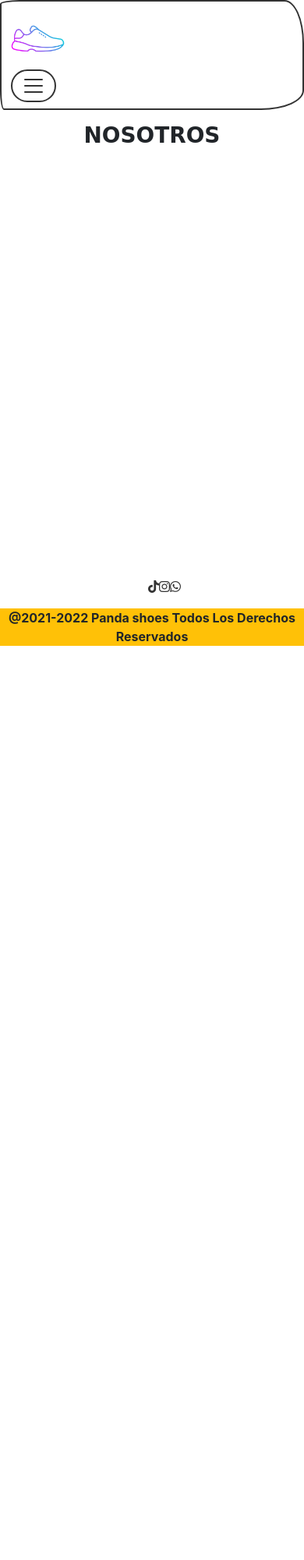
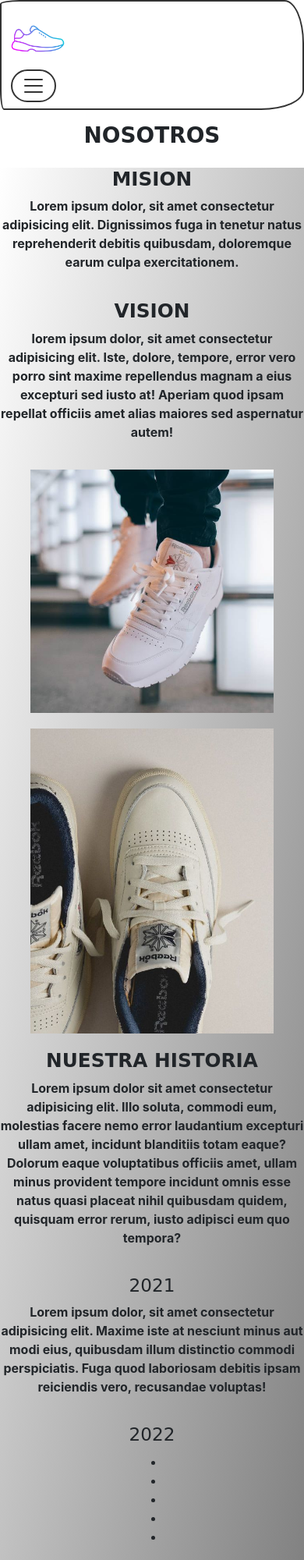
Before and after one commit to davidfragoza/Pandashoes, a plain HTML site: page pages/nosotros.html in a window 390 px wide. Shown: the top 2000 px of the page at 78% size. Before the commit the page ends 844 px from the top, so only its background shows below. Drawn offline with nearby package versions, Linux system fonts and the light colour scheme; a web font is replaced by a local one.

Commit message:
imagen elim index bg color footer catalogo y pages nosotros html y css

```diff
--- a/css/style.css
+++ b/css/style.css
@@ -4,7 +4,7 @@
     box-sizing: border-box;
 }
 
-body{
+body {
     display: flex;
     flex-direction: column;
     min-height: 100vh;
@@ -18,7 +18,7 @@ div a img {
     max-height: 39rem;
 }
 
-.imagenIndex{
+.imagenIndex {
     width: 60%;
 }
 
@@ -74,6 +74,80 @@ footer {
     border-bottom: solid;
 }
 
+.grilla {
+    background: linear-gradient(to top left, grey, white);
+    display: grid;
+    grid-template-columns: repeat(3, 1fr);
+    grid-template-rows: 1fr 350px 150px;
+    gap: 20px;
+    padding-bottom: 45px;
+
+}
+
+.cont {
+    display: flex;
+    justify-content: center;
+    flex-direction: column;
+    align-items: center;
+    grid-column: 1;
+    grid-row: 1;
+}
+
+.cont2 {
+    display: flex;
+    justify-content: center;
+    flex-direction: column;
+    align-items: center;
+    grid-column: 3;
+    grid-row: 1;
+}
+
+.img2 {
+    display: flex;
+    justify-content: center;
+    grid-column: 2;
+    grid-row: 1;
+}
+
+.img2 img {
+    width: 80%;
+}
+
+.img3 {
+    display: flex;
+    justify-content: center;
+    grid-column: 3;
+    grid-row: 2;
+}
+
+.cont3 {
+    display: flex;
+    flex-direction: column;
+    justify-content: center;
+    align-items: center;
+    grid-column: 1 / 3;
+}
+
+.cont4 {
+    display: flex;
+    flex-direction: column;
+
+    align-items: center;
+    grid-column: 1;
+    grid-row: 3;
+}
+
+.cont5 {
+    display: flex;
+    flex-direction: column;
+    align-items: center;
+    grid-column: 2;
+    grid-row: 3;
+}
+
+.cont5 div ul li {
+    list-style-type: disc
+}
 
 @media screen and (max-width: 1023px) {
     .caja {
@@ -85,6 +159,76 @@ footer {
     .caja div img {
         width: 80%;
         padding-bottom: 20px;
+    }
+
+    .grilla {
+        background: linear-gradient(to top left, grey, white);
+        display: grid;
+        grid-template-columns: 1fr 1fr;
+        grid-template-rows: 1fr 350px 150px 150px;
+    }
+
+    .cont {
+        display: flex;
+        justify-content: center;
+        flex-direction: column;
+        align-items: center;
+        grid-column: 1;
+        grid-row: 1;
+    }
+
+    .cont2 {
+        display: flex;
+        justify-content: center;
+        flex-direction: column;
+        align-items: center;
+        grid-column: 2;
+        grid-row: 1;
+    }
+
+    .img2 {
+        display: flex;
+        justify-content: center;
+        grid-column: 2;
+        grid-row: 2;
+    }
+
+    .img2 img {
+        width: 80%;
+    }
+
+    .img3 {
+        display: flex;
+        justify-content: center;
+        grid-column: 1;
+        grid-row: 2;
+    }
+
+
+    .cont3 {
+        display: flex;
+        flex-direction: column;
+        justify-content: center;
+        align-items: center;
+        grid-column: 1 / 3;
+        grid-row: 3;
+    }
+
+    .cont4 {
+        display: flex;
+        flex-direction: column;
+        justify-content: end;
+        align-items: center;
+        grid-column: 1;
+        grid-row: 4;
+    }
+
+    .cont5 {
+        display: flex;
+        flex-direction: column;
+        align-items: center;
+        grid-column: 2;
+        grid-row: 4;
     }
 }
 
@@ -99,4 +243,13 @@ footer {
         width: 300px;
         padding-bottom: 25px;
     }
+
+    .grilla {
+        display: flex;
+        flex-direction: column;
+    }
+
+    .img3 img {
+        width: 80%;
+    }
 }
--- a/pages/nosotros.html
+++ b/pages/nosotros.html
@@ -60,7 +60,44 @@
         <h1 class="text-center py-3 wow animate__animated animate__jackInTheBox animate__delay-1s">
             <strong>NOSOTROS</strong>
         </h1>
+        <section class="grilla">
+            <div class="cont">
+                <h2><strong>MISION</strong></h2>
+                <p class="text-center">Lorem ipsum dolor, sit amet consectetur adipisicing elit. Dignissimos fuga in tenetur natus reprehenderit debitis quibusdam, doloremque earum culpa exercitationem.</p>
+            </div>
+            <div class="cont2">
+                <h2><strong>VISION</strong></h2>
+                <p class="text-center">lorem ipsum dolor, sit amet consectetur adipisicing elit. Iste, dolore, tempore, error vero porro sint maxime repellendus magnam a eius excepturi sed iusto at! Aperiam quod ipsam repellat officiis amet alias maiores sed aspernatur autem!</p>
+            </div>
+            <div class="img2">
+                <img src="../assets/img/tumblr_oqckue52ns1th3ynao1_640.jpg" alt="">
+            </div>
+            <div class="img3">
+                <img src="../assets/img/tumblr_a705f01bfabf6fbb6596f7deba178656_cf24cf9f_540.jpg" alt="">
 
+            </div>
+            <div class="cont3">
+                <h2><strong>NUESTRA HISTORIA</strong></h2>
+                <p class="text-center">Lorem ipsum dolor sit amet consectetur adipisicing elit. Illo soluta, commodi eum, molestias facere nemo error laudantium excepturi ullam amet, incidunt blanditiis totam eaque? Dolorum eaque voluptatibus officiis amet, ullam minus provident tempore incidunt omnis esse natus quasi placeat nihil quibusdam quidem, quisquam error rerum, iusto adipisci eum quo tempora?
+                </p>
+            </div>
+            <div class="cont4">
+                <h3>2021</h3>
+                <p class="text-center">Lorem ipsum dolor, sit amet consectetur adipisicing elit. Maxime iste at nesciunt minus aut modi eius, quibusdam illum distinctio commodi perspiciatis. Fuga quod laboriosam debitis ipsam reiciendis vero, recusandae voluptas!</p>
+            </div>
+            <div class="cont5">
+                <h3>2022</h3>
+                <div>
+                    <ul>
+                        <li></li>
+                        <li></li>
+                        <li></li>
+                        <li></li>
+                        <li></li>
+                    </ul>
+                </div>
+            </div>
+        </section>
     </main>
     <footer>
         <ul class="redes_sociales">
```
Also changed, not shown: index.html (+0 -3 lines), pages/catalogo.html (+1 -1 lines), assets/img/tumblr_oqckue52ns1th3ynao1_640.jpg (added).
